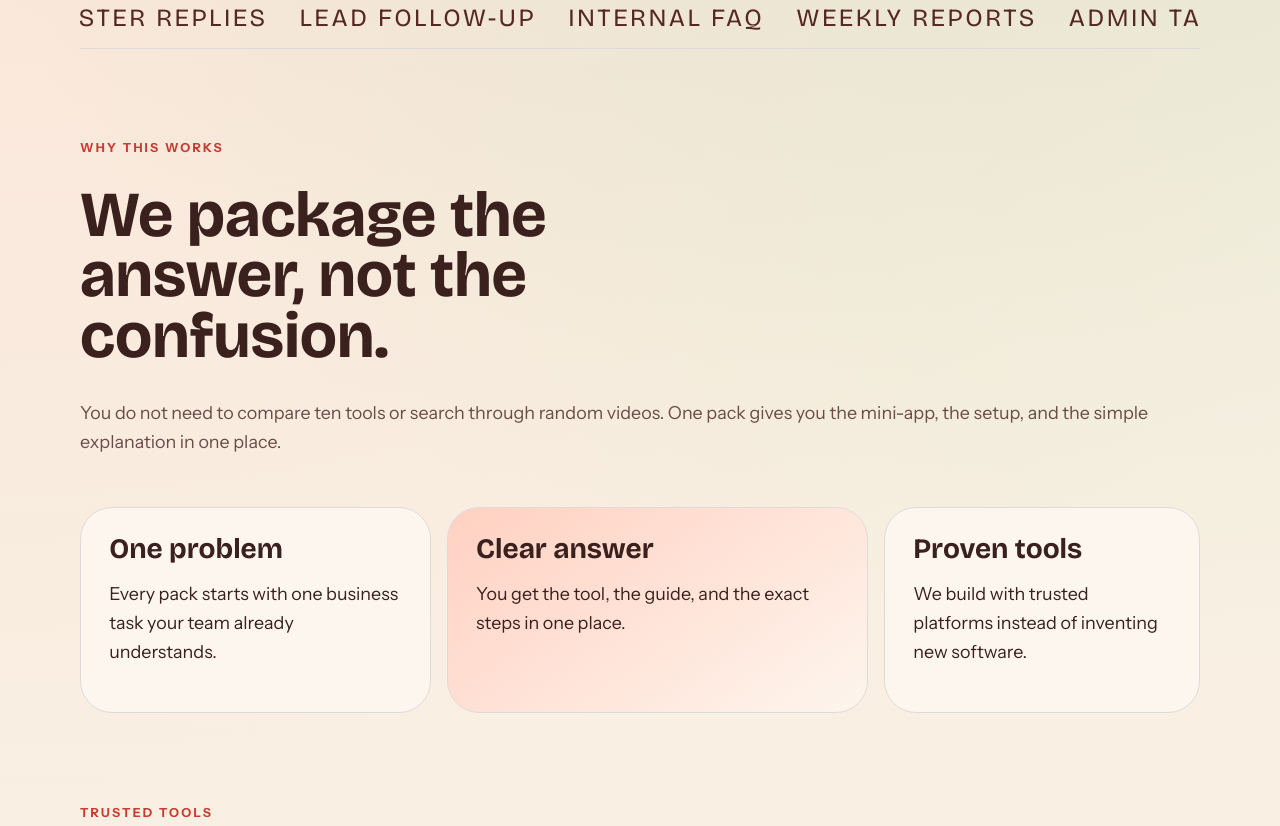
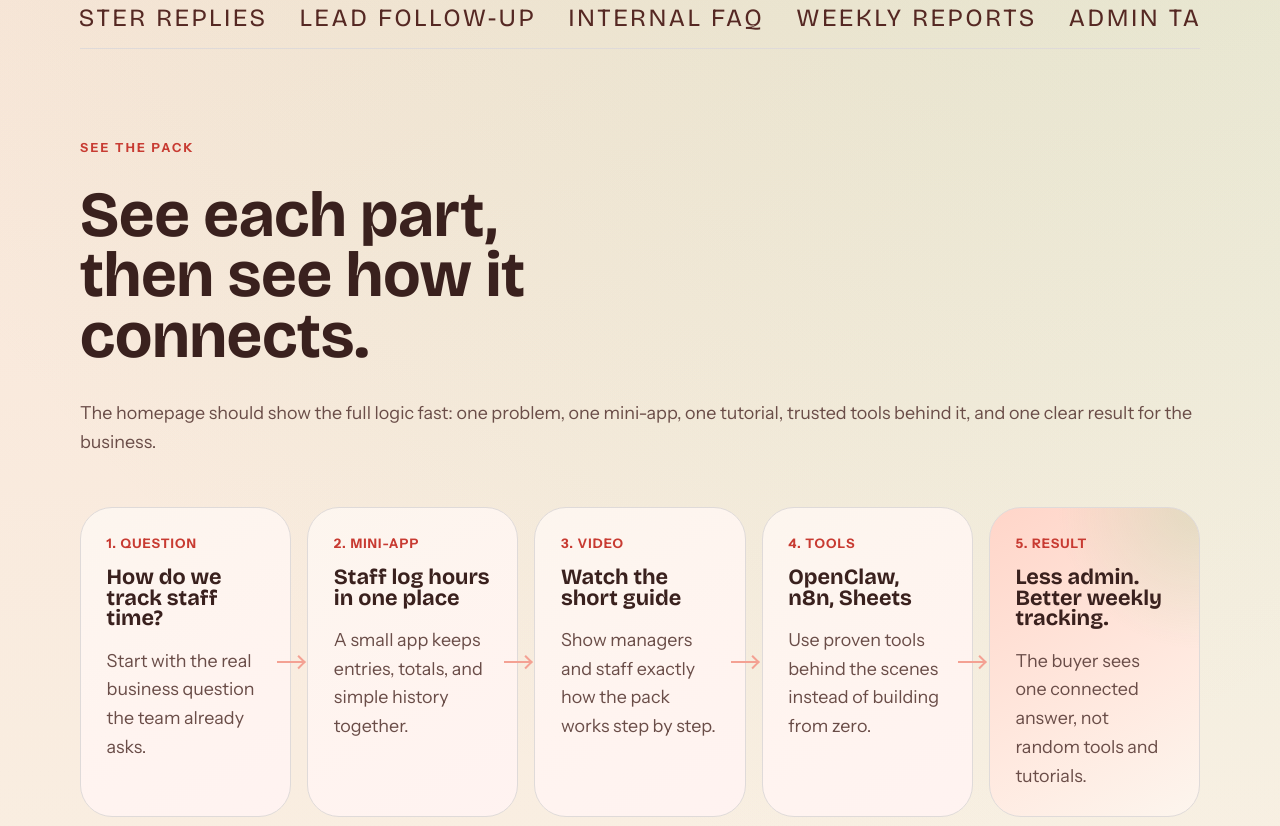
Before and after one commit to SiSiFx/brightpack-site, a plain HTML site: page index.html in a window 1280 px wide. Shown: the part 1255-2081 px from the top of the page. Drawn offline with nearby package versions, Linux system fonts and the light colour scheme.

Commit message:
Add connected pack flow section

```diff
--- a/index.html
+++ b/index.html
@@ -23,6 +23,7 @@
         <a class="brand" href="#top">BrightPack</a>
         <nav class="site-nav" aria-label="Primary">
           <a href="#packs">Packs</a>
+          <a href="#flow">Flow</a>
           <a href="#tools">Tools</a>
           <a href="#tutorial">Tutorial</a>
           <a href="#faq">FAQ</a>
@@ -43,7 +44,7 @@
 
             <div class="hero-actions">
               <a class="button button-primary" href="#packs">See pack ideas</a>
-              <a class="button button-secondary" href="#tutorial">See what is inside</a>
+              <a class="button button-secondary" href="#flow">See how it connects</a>
             </div>
 
             <ul class="hero-points" aria-label="Key benefits">
@@ -102,6 +103,50 @@
             <span>Internal FAQ</span>
             <span>Weekly reports</span>
             <span>Admin tasks</span>
+          </div>
+        </section>
+
+        <section class="section reveal" id="flow">
+          <div class="section-heading">
+            <p class="eyebrow">see the pack</p>
+            <h2>See each part, then see how it connects.</h2>
+            <p>
+              The homepage should show the full logic fast: one problem, one
+              mini-app, one tutorial, trusted tools behind it, and one clear
+              result for the business.
+            </p>
+          </div>
+
+          <div class="flow-grid" aria-label="How one pack connects together">
+            <article class="flow-card">
+              <p class="flow-label">1. Question</p>
+              <h3>How do we track staff time?</h3>
+              <p>Start with the real business question the team already asks.</p>
+            </article>
+
+            <article class="flow-card">
+              <p class="flow-label">2. Mini-app</p>
+              <h3>Staff log hours in one place</h3>
+              <p>A small app keeps entries, totals, and simple history together.</p>
+            </article>
+
+            <article class="flow-card">
+              <p class="flow-label">3. Video</p>
+              <h3>Watch the short guide</h3>
+              <p>Show managers and staff exactly how the pack works step by step.</p>
+            </article>
+
+            <article class="flow-card">
+              <p class="flow-label">4. Tools</p>
+              <h3>OpenClaw, n8n, Sheets</h3>
+              <p>Use proven tools behind the scenes instead of building from zero.</p>
+            </article>
+
+            <article class="flow-card flow-card-result">
+              <p class="flow-label">5. Result</p>
+              <h3>Less admin. Better weekly tracking.</h3>
+              <p>The buyer sees one connected answer, not random tools and tutorials.</p>
+            </article>
           </div>
         </section>
 
--- a/styles.css
+++ b/styles.css
@@ -409,11 +409,80 @@ summary {
 }
 
 .benefit-grid,
+.flow-grid,
 .tools-layout,
 .packs-grid,
 .steps-grid,
 .inside-layout {
   margin-top: 2rem;
+}
+
+.flow-grid {
+  display: grid;
+  grid-template-columns: repeat(5, minmax(0, 1fr));
+  gap: 1rem;
+}
+
+.flow-card {
+  position: relative;
+  min-height: 100%;
+  padding: clamp(1.25rem, 2vw, 1.8rem);
+  border: 1px solid var(--line);
+  border-radius: var(--radius-lg);
+  background:
+    linear-gradient(150deg, color-mix(in oklch, var(--paper) 82%, white), color-mix(in oklch, white 78%, var(--accent-soft)));
+}
+
+.flow-card::after {
+  content: "";
+  position: absolute;
+  top: 50%;
+  right: -0.85rem;
+  width: 1.7rem;
+  height: 2px;
+  background: color-mix(in oklch, var(--accent) 55%, var(--line));
+  transform: translateY(-50%);
+}
+
+.flow-card::before {
+  content: "";
+  position: absolute;
+  top: calc(50% - 0.32rem);
+  right: -0.82rem;
+  width: 0.6rem;
+  height: 0.6rem;
+  border-top: 2px solid color-mix(in oklch, var(--accent) 55%, var(--line));
+  border-right: 2px solid color-mix(in oklch, var(--accent) 55%, var(--line));
+  transform: rotate(45deg);
+}
+
+.flow-card:last-child::after,
+.flow-card:last-child::before {
+  display: none;
+}
+
+.flow-card-result {
+  background:
+    radial-gradient(circle at top right, color-mix(in oklch, var(--leaf) 20%, transparent), transparent 38%),
+    linear-gradient(150deg, color-mix(in oklch, var(--accent-soft) 76%, white), color-mix(in oklch, var(--paper) 84%, white));
+}
+
+.flow-label {
+  margin: 0 0 0.8rem;
+  color: var(--accent-deep);
+  font-size: 0.82rem;
+  font-weight: 800;
+  letter-spacing: 0.08em;
+  text-transform: uppercase;
+}
+
+.flow-card h3 {
+  font-size: clamp(1.2rem, 1.7vw, 1.6rem);
+}
+
+.flow-card p:last-child {
+  margin-bottom: 0;
+  color: var(--ink-soft);
 }
 
 .benefit-grid {
@@ -767,12 +836,31 @@ summary:focus-visible {
 @media (max-width: 920px) {
   .hero,
   .benefit-grid,
+  .flow-grid,
   .tools-layout,
   .packs-grid,
   .steps-grid,
   .inside-layout,
   .tutorial-screen {
     grid-template-columns: 1fr;
+  }
+
+  .flow-card::after {
+    top: auto;
+    bottom: -0.85rem;
+    left: 50%;
+    right: auto;
+    width: 2px;
+    height: 1.7rem;
+    transform: translateX(-50%);
+  }
+
+  .flow-card::before {
+    top: auto;
+    bottom: -0.78rem;
+    left: calc(50% - 0.32rem);
+    right: auto;
+    transform: rotate(135deg);
   }
 
   .hero-stage {
```
